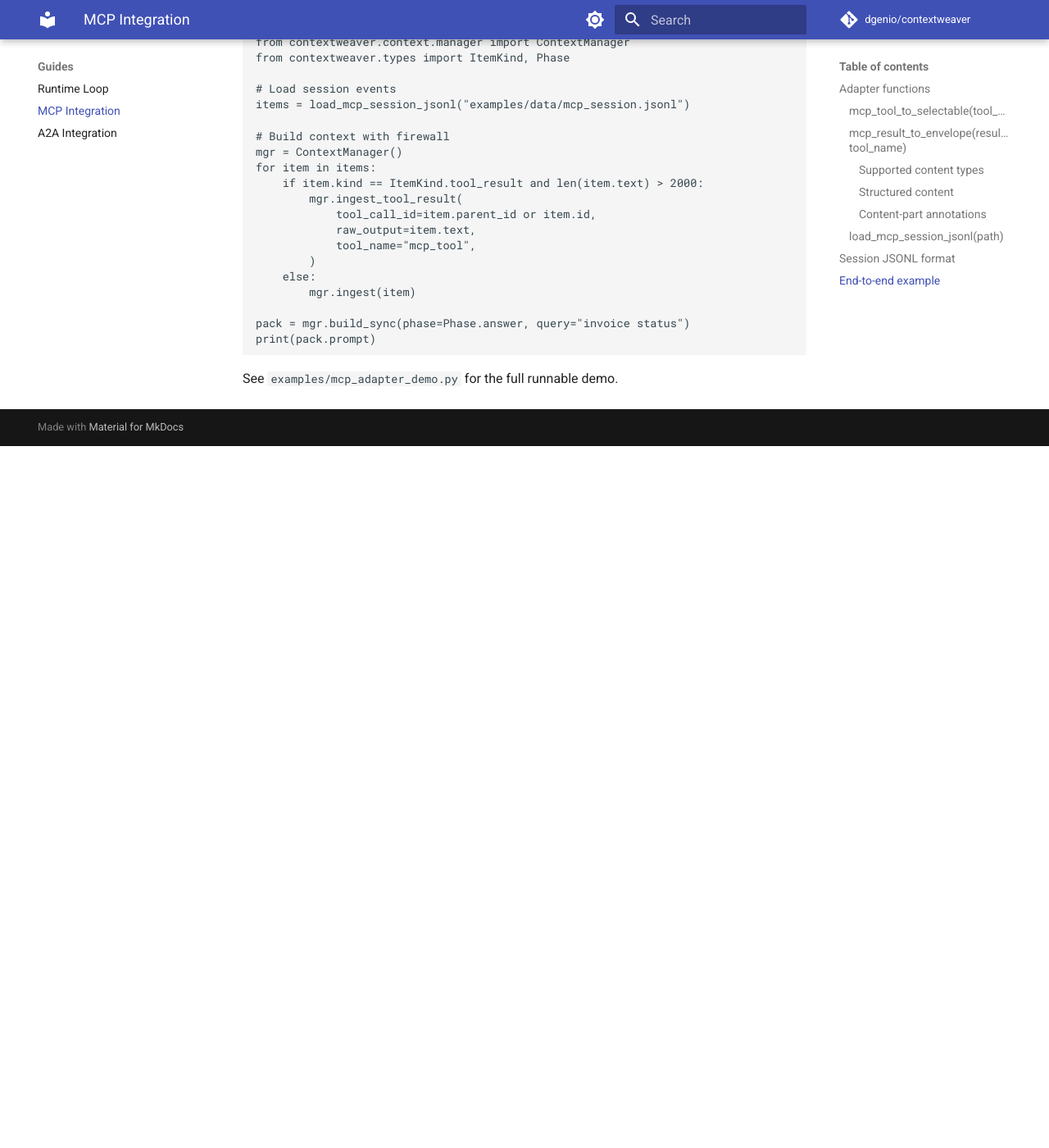
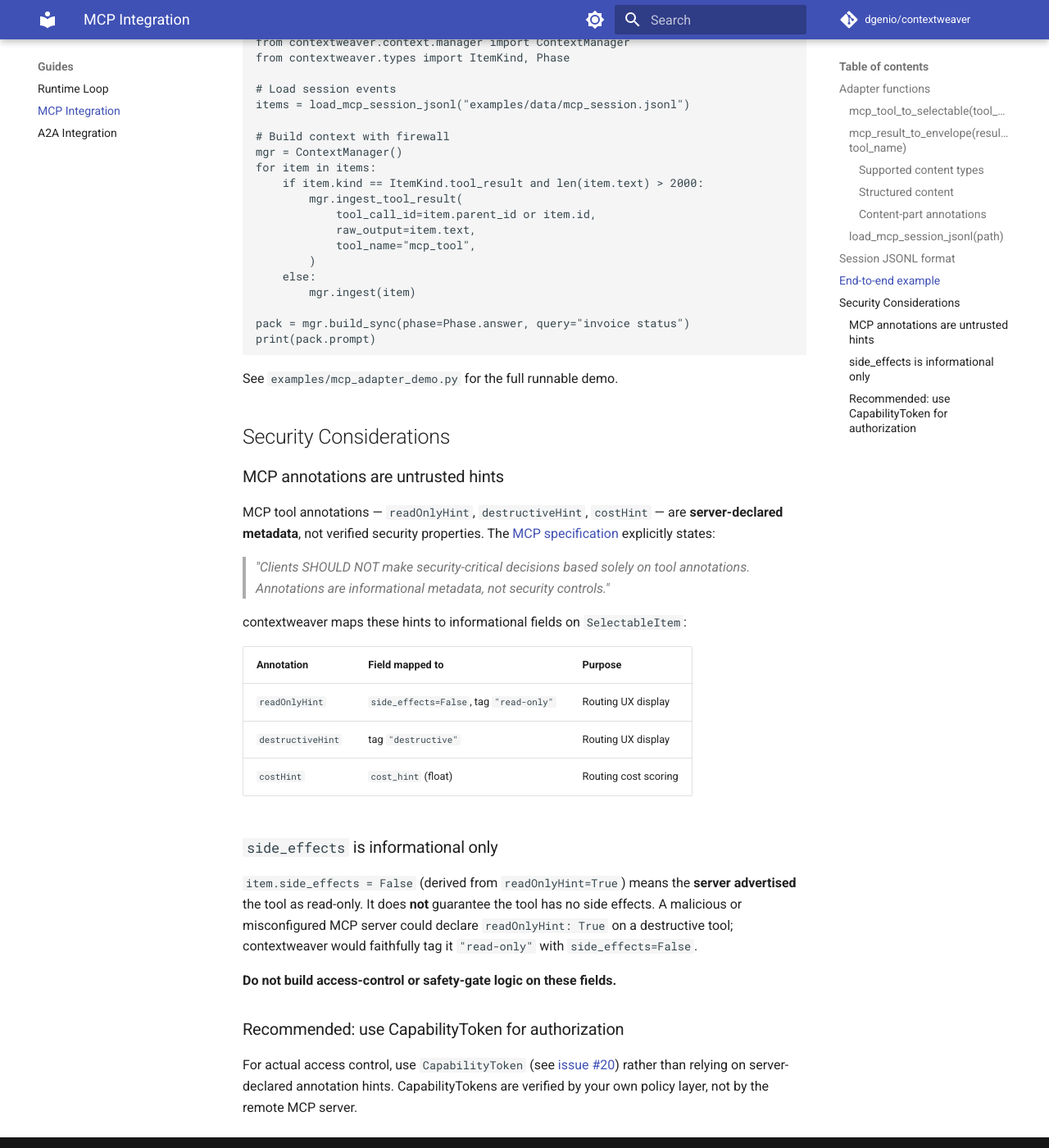
Before and after one commit to dgenio/contextweaver, an MkDocs documentation site: the page built from docs/integration_mcp.md, in a window 1280 px wide and 1400 px high, scrolled down 3332 px. Shown: the whole window at 82% size. Built offline with MkDocs 1.6.1 and Material for MkDocs 9.7.7, drawn with Linux system fonts in a browser that asks for light colours; comment, search, counter and statistics services are not loaded; before the commit the page ends 3876 px from its top, so only the background shows below that.

Commit message:
docs: add MCP annotation security warnings per issue #docs
Agent-Logs-Url: https://github.com/dgenio/contextweaver/sessions/f517d89e-53de-4658-bbc2-672c40d0e043

Co-authored-by: dgenio <12731907+dgenio@users.noreply.github.com>

````diff
--- a/docs/integration_mcp.md
+++ b/docs/integration_mcp.md
@@ -171,3 +171,40 @@ print(pack.prompt)
 ```
 
 See `examples/mcp_adapter_demo.py` for the full runnable demo.
+
+## Security Considerations
+
+### MCP annotations are untrusted hints
+
+MCP tool annotations — `readOnlyHint`, `destructiveHint`, `costHint` — are
+**server-declared metadata**, not verified security properties.  The
+[MCP specification](https://modelcontextprotocol.io/legacy/concepts/tools)
+explicitly states:
+
+> _"Clients SHOULD NOT make security-critical decisions based solely on tool
+> annotations. Annotations are informational metadata, not security controls."_
+
+contextweaver maps these hints to informational fields on `SelectableItem`:
+
+| Annotation       | Field mapped to             | Purpose               |
+|------------------|-----------------------------|-----------------------|
+| `readOnlyHint`   | `side_effects=False`, tag `"read-only"` | Routing UX display |
+| `destructiveHint`| tag `"destructive"`         | Routing UX display    |
+| `costHint`       | `cost_hint` (float)         | Routing cost scoring  |
+
+### `side_effects` is informational only
+
+`item.side_effects = False` (derived from `readOnlyHint=True`) means the
+**server advertised** the tool as read-only.  It does **not** guarantee the
+tool has no side effects.  A malicious or misconfigured MCP server could
+declare `readOnlyHint: True` on a destructive tool; contextweaver would
+faithfully tag it `"read-only"` with `side_effects=False`.
+
+**Do not build access-control or safety-gate logic on these fields.**
+
+### Recommended: use CapabilityToken for authorization
+
+For actual access control, use `CapabilityToken` (see
+[issue #20](https://github.com/dgenio/contextweaver/issues/20)) rather than
+relying on server-declared annotation hints.  CapabilityTokens are verified
+by your own policy layer, not by the remote MCP server.
````
Also changed, not shown: README.md (+1 -1 lines), 2 other files.
